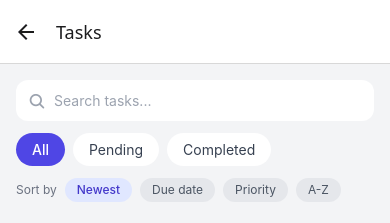
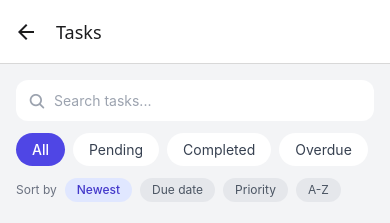
Before and after one commit to amarjec/taskflow-app, a React Native app: screen /TaskList in a window 390 px wide. Shown: the top 223 px of the page. Built offline with nearby package versions, Linux system fonts and the light colour scheme; what react-native-worklets would draw is missing.

Commit message:
feat: overdue filter opened from dashboard banner

```diff
--- a/src/screens/DashboardScreen.js
+++ b/src/screens/DashboardScreen.js
@@ -43,7 +43,7 @@ export default function DashboardScreen({ navigation }) {
         </View>
         {overdueCount > 0 && (
           <Pressable
-            onPress={() => navigation.navigate('TaskList')}
+            onPress={() => navigation.navigate('TaskList', { filter: 'Overdue' })}
             className="mt-3 flex-row items-center rounded-xl bg-red-100 p-3 dark:bg-red-900">
               <Ionicons name="alert-circle" size={22} color="#dc2626" />
               <Text className="ml-2 flex-1 text-red-700 dark:text-red-200">
@@ -96,7 +96,7 @@ export default function DashboardScreen({ navigation }) {
       {/* Floating add button */}
       <Pressable
         onPress={() => navigation.navigate('AddEditTask')}
-        className="absolute bottom-6 right-6 h-14 w-14 items-center justify-center rounded-full bg-indigo-600 shadow-lg"
+        className="absolute bottom-16 right-6 h-14 w-14 items-center justify-center rounded-full bg-indigo-600 shadow-lg"
       >
         <Ionicons name="add" size={30} color="white" />
       </Pressable>
--- a/src/screens/TaskListScreen.js
+++ b/src/screens/TaskListScreen.js
@@ -1,11 +1,12 @@
-import { useState, useMemo } from 'react';
+import { useState, useMemo, useEffect } from 'react';
 import { View, Text, FlatList, TextInput, Pressable, ActivityIndicator, Alert, ScrollView } from 'react-native';
 import { Ionicons } from '@expo/vector-icons';
 import { useTasks } from '../context/TaskContext';
 // import TaskCard from '../components/TaskCard';
 import SwipeableTaskCard from '../components/SwipeableTaskCard';
+import { isOverdue } from '../utils/dateUtils';
 
-const FILTERS = ['All', 'Pending', 'Completed'];
+const FILTERS = ['All', 'Pending', 'Completed', 'Overdue'];
 
 const SORTS = [
   { key: 'newest', label: 'Newest' },
@@ -33,17 +34,22 @@ function sortTasks(list, sortKey) {
   return sorted;
 }
 
-export default function TaskListScreen({ navigation }) {
+export default function TaskListScreen({ navigation, route }) {
   const { tasks, loading, error, toggleComplete, deleteTask } = useTasks();
-  const [filter, setFilter] = useState('All');
+  const [filter, setFilter] = useState(route.params?.filter ?? 'All');
   const [search, setSearch] = useState('');
   const [sortKey, setSortKey] = useState('newest');
+
+  // If the screen is already open and receives a new filter, apply it
+  useEffect(() => {
+    if (route.params?.filter) setFilter(route.params.filter);
+  }, [route.params?.filter]);
 
   // Filter first, then sort. Recalculated only when one of the inputs changes.
   const visibleTasks = useMemo(() => {
     const q = search.trim().toLowerCase();
     const filtered = tasks.filter((t) => {
-      const matchesFilter = filter === 'All' || t.status === filter;
+      const matchesFilter = filter === 'All' || (filter === 'Overdue' ? isOverdue(t) : t.status === filter);
       const matchesSearch =
         !q ||
         t.title.toLowerCase().includes(q) ||
```
